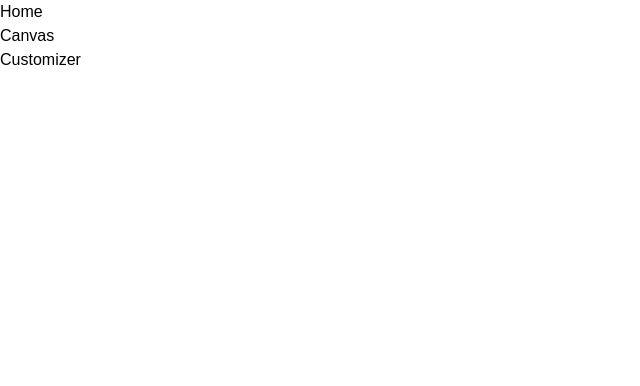
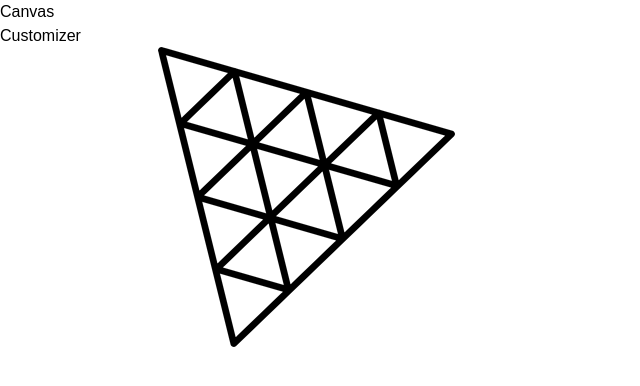
Before and after one commit to jmdc89/R3FCustomizable, a React (Vite) app in the folder client/: page / in a window 1280 px wide. Shown: the top 386 px of the page, without its empty margins (0-640 px from the left). Built offline with nearby package versions, Linux system fonts and the light colour scheme; a web font is replaced by a local one.

Commit message:
Update Home.jsx
motion header

```diff
--- a/client/src/pages/Home.jsx
+++ b/client/src/pages/Home.jsx
@@ -14,7 +14,19 @@
   const snap = useSnapshot(state);
 
   return (
-    <div>Home</div>
+    <AnimatePresence>
+      {snap.intro && (
+        <motion.section className='home' {...slideAnimation('left')}>
+          <motion.header {...slideAnimation("down")}>
+            <img
+              src='./threejs.png'
+              alt="logo"
+              className='w-8 h-8 object-contain'
+            />
+          </motion.header>
+        </motion.section>
+      )}
+    </AnimatePresence>
   )
 }
 
```
